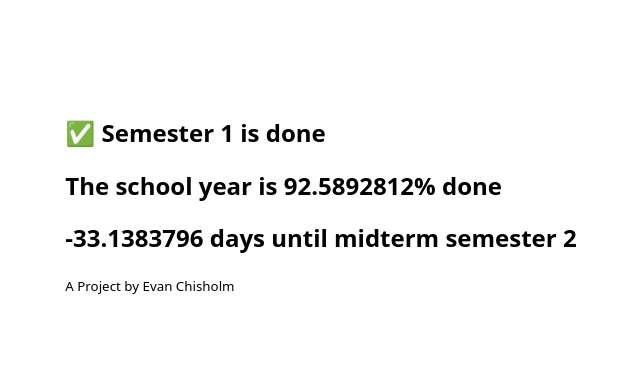
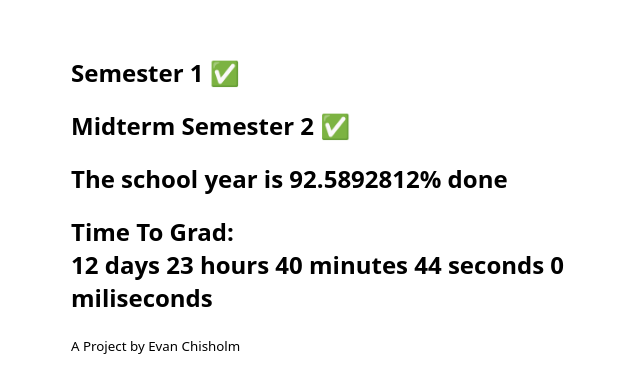
Before and after one commit to EvanChisholm1/timeline, a website built with Vite: page index.html in a window 1280 px wide. Shown: the part 212-604 px from the top of the page, without its empty margins (319-959 px from the left). Built offline with nearby package versions, Linux system fonts and the light colour scheme.

Commit message:
big update

```diff
--- a/index.html
+++ b/index.html
@@ -25,6 +25,16 @@
                     color: white;
                 }
             }
+
+            .wrapper {
+                width: 500px;
+            }
+
+            @media screen and (max-width: 550px) {
+                .wrapper {
+                    width: 300px;
+                }
+            }
         </style>
     </head>
     <body>
--- a/src/main.ts
+++ b/src/main.ts
@@ -37,6 +37,12 @@ function render() {
     schoolYearEnd.setSeconds(0);
     schoolYearEnd.setMilliseconds(0);
 
+    const graduationTime = new Date();
+    graduationTime.setFullYear(2024);
+    graduationTime.setMonth(5);
+    graduationTime.setDate(17);
+    graduationTime.setHours(3, 0, 0, 0);
+
     const current = new Date();
 
     const timeSinceStart = current.getTime() - schoolYearStart.getTime();
@@ -44,15 +50,41 @@ function render() {
     const startToEnd = schoolYearEnd.getTime() - schoolYearStart.getTime();
     const yearProgress = (timeSinceStart / startToEnd) * 100;
 
+    const daysToGrad = Math.floor(
+        (graduationTime.getTime() - current.getTime()) / (1000 * 60 * 60 * 24)
+    );
+
+    let remainder =
+        (graduationTime.getTime() - current.getTime()) % (1000 * 60 * 60 * 24);
+
+    const hours = Math.floor(remainder / (1000 * 60 * 60));
+
+    remainder =
+        (graduationTime.getTime() - current.getTime()) % (1000 * 60 * 60);
+
+    const minutes = Math.floor(remainder / (1000 * 60));
+
+    remainder = (graduationTime.getTime() - current.getTime()) % (1000 * 60);
+
+    const seconds = Math.floor(remainder / 1000);
+
+    remainder = (graduationTime.getTime() - current.getTime()) % 1000;
+    const ms = Math.floor(remainder);
+
     const precision = 9;
 
-    app!.innerHTML = `<div class="wrapper"><h2>✅ Semester 1 is done </h2>
+    app!.innerHTML = `<div class="wrapper"><h2>  Semester 1 ✅</h2>
+    <h2> Midterm Semester 2 ✅ </h2>
 
     <h2>The school year is ${yearProgress.toPrecision(precision)}% done</h2>
 
-    <h2>${getDaysUntilMidterm2().toPrecision(
-        precision
-    )} days until midterm semester 2 </h2>
+
+    <h2> Time To Grad:
+    <br/>
+    ${daysToGrad} days ${hours} hours ${minutes} minutes ${seconds} seconds ${ms} miliseconds </h2>
+
+
+
 
     <div> <small>A Project by Evan Chisholm</small>`;
     requestAnimationFrame(render);
```
